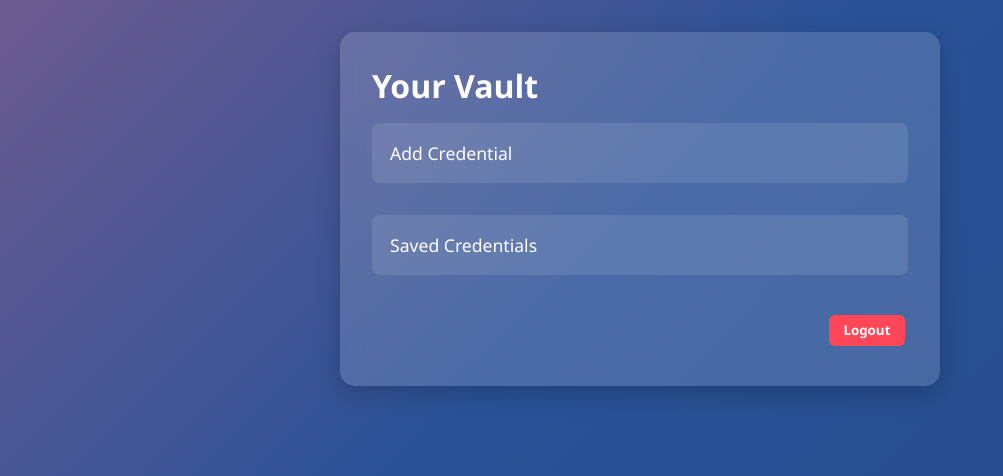
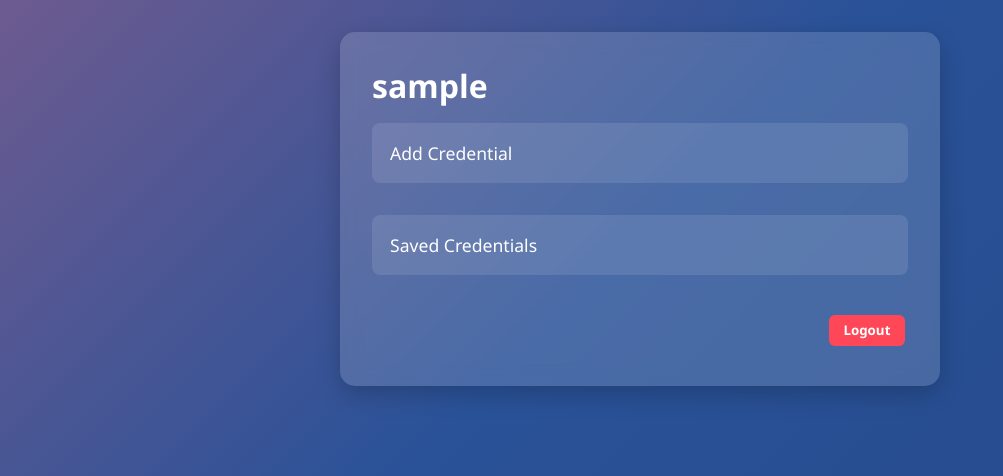
Before and after one commit to TerrifyGary/OwnMyP, a Flask app: page /vault in a window 1280 px wide. Shown: the top 476 px of the page, without its empty margins (0-1003 px from the left). Run offline with Flask 3, Linux system fonts and the light colour scheme; the visitor is signed in with stand-in values (Sample User, id 1); data comes from the database, SQL or seed files in the repository; data that the repository does not hold is empty.

Commit message:
feat: Personalize vault page with user's username
The vault page now displays the logged-in user's username directly in the main heading.

This change fetches the username from the database in the `vault` route and passes it to the `vault.html` template. The template was updated to prominently display the username, enhancing personalization and providing a clearer welcome to the user.

```diff
--- a/app.py
+++ b/app.py
@@ -66,8 +66,9 @@ def vault():
     if 'user_id' not in session: return redirect(url_for('login'))
     conn = get_db()
     rows = conn.execute("SELECT id, site, site_username FROM credentials WHERE user_id=?", (session['user_id'],)).fetchall()
+    username = conn.execute("SELECT username FROM users WHERE id=?", (session['user_id'],)).fetchone()['username']
     conn.close()
-    return render_template('vault.html', items=rows)
+    return render_template('vault.html', items=rows, username=username)
 
 # Add credential
 @app.route('/create_credential', methods=['POST'])
--- a/templates/vault.html
+++ b/templates/vault.html
@@ -220,7 +220,7 @@
 </head>
 <body>
   <div class="vault-card">
-    <h1>Your Vault {% if username %}({{ username }}){% endif %}</h1>
+    <h1>{% if username %} {{ username }} {% endif %}</h1>
 
     <button class="accordion-button">Add Credential</button>
     <div class="accordion-content">
```
